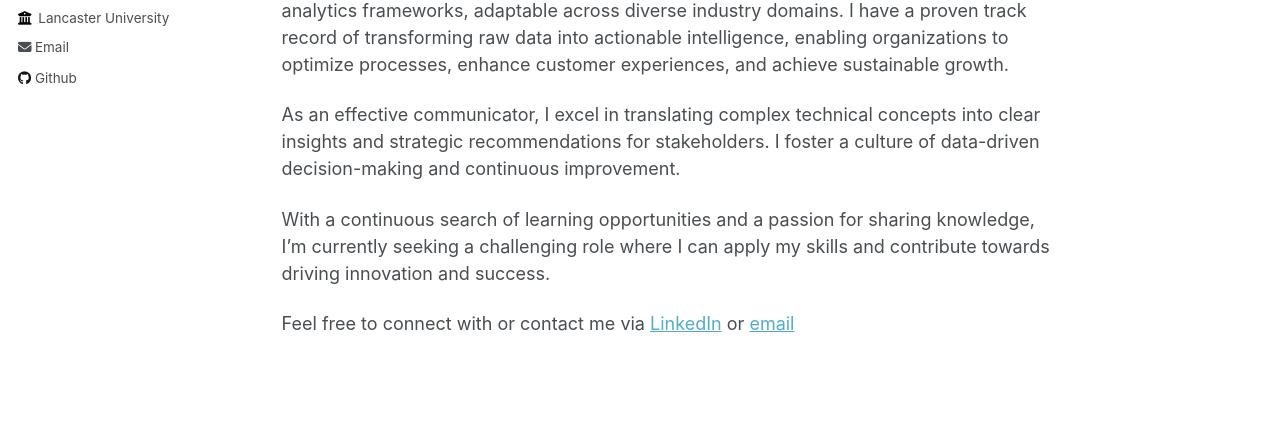
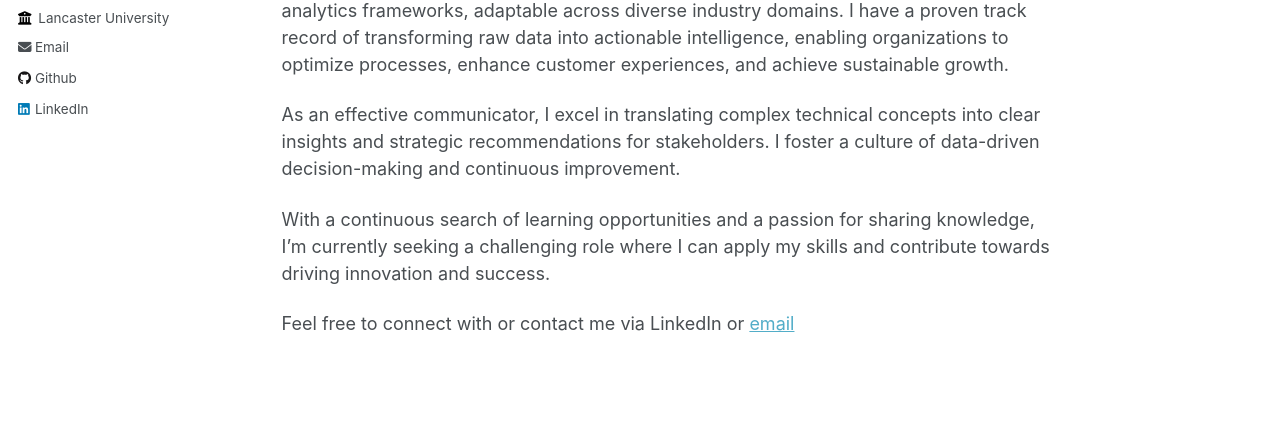
Before and after one commit to shivani-JP/shivani-jp.github.io, a Jekyll site: the page built from _pages/about.md, in a window 1280 px wide and 1126 px high. Shown: the part 367-788 px from the top of the window. Built offline with Jekyll 4.4.1, drawn with Linux system fonts in a browser that asks for light colours; some of the changed lines change nothing that is shown.

Commit message:
linkedin link

```diff
--- a/_config.yml
+++ b/_config.yml
@@ -56,7 +56,7 @@ author:
   keybase          : # Username
   instagram        : # Username
   lastfm           : # Username
-  linkedin         : # Username
+  linkedin         : "www.linkedin.com/in/shivanijeevan/"
   mastodon         : # URL
   medium           : # URL
   pinterest        : # Username
--- a/_pages/about.md
+++ b/_pages/about.md
@@ -17,4 +17,4 @@ As an effective communicator, I excel in translating complex technical concepts
 
 With a continuous search of learning opportunities and a passion for sharing knowledge, I'm currently seeking a challenging role where I can apply my skills and contribute towards driving innovation and success.
 
-Feel free to connect with or contact me via [LinkedIn](www.linkedin.com/in/shivanijeevan/) or [email](shivanijeevanp@gmail.com)
+Feel free to connect with or contact me via LinkedIn or [email](shivanijeevanp@gmail.com)
```
